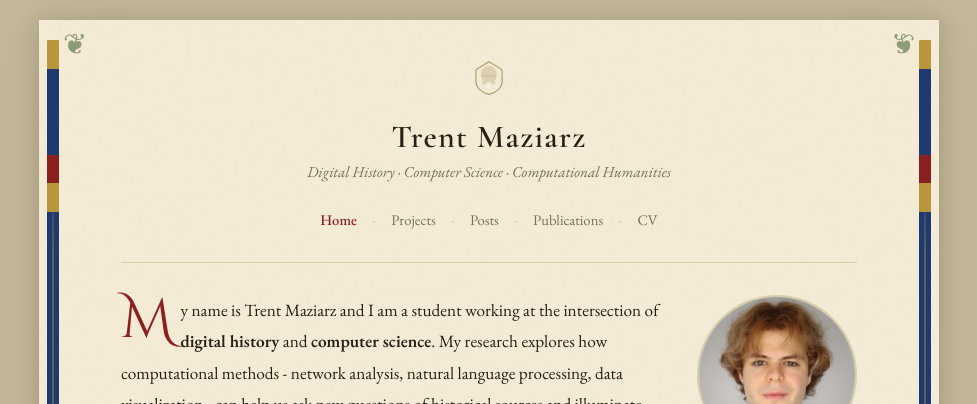
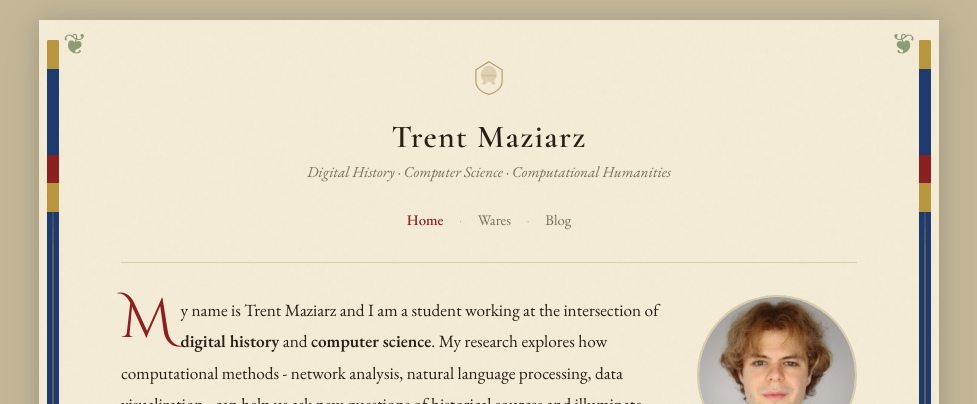
Before and after one commit to trentmaziarz/portfolio, a Jekyll site: the page built from index.md, in a window 1280 px wide. Shown: the top 404 px of the page, without its empty margins (151-1128 px from the left). Built offline with Jekyll 4.4.1, drawn with Linux system fonts in a browser that asks for light colours.

Commit message:
Trim the nav to Home, Wares, and Blog

```diff
--- a/_includes/header.html
+++ b/_includes/header.html
@@ -12,12 +12,8 @@
   <nav class="site-nav">
     <a href="{{ '/' | relative_url }}" {% if page.url == '/' %}class="active"{% endif %}>Home</a>
     <span class="sep">·</span>
-    <a href="{{ '/projects/' | relative_url }}" {% if page.url contains '/projects' %}class="active"{% endif %}>Projects</a>
+    <a href="{{ '/wares/' | relative_url }}" {% if page.url contains '/wares' %}class="active"{% endif %}>Wares</a>
     <span class="sep">·</span>
-    <a href="{{ '/posts/' | relative_url }}" {% if page.url contains '/posts' %}class="active"{% endif %}>Posts</a>
-    <span class="sep">·</span>
-    <a href="{{ '/publications/' | relative_url }}" {% if page.url contains '/publications' %}class="active"{% endif %}>Publications</a>
-    <span class="sep">·</span>
-    <a href="{{ '/cv/' | relative_url }}" {% if page.url contains '/cv' %}class="active"{% endif %}>CV</a>
+    <a href="{{ '/blog/' | relative_url }}" {% if page.url contains '/blog' %}class="active"{% endif %}>Blog</a>
   </nav>
 </header>
```
